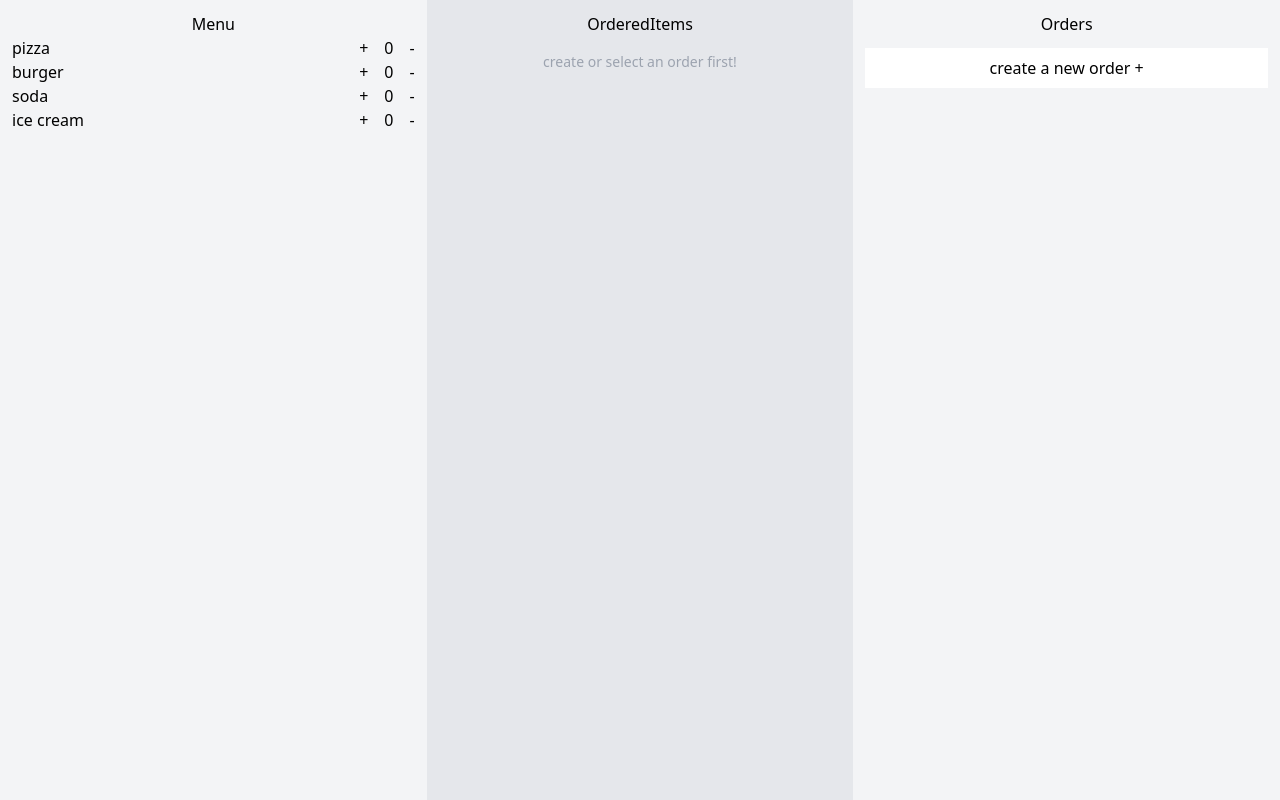
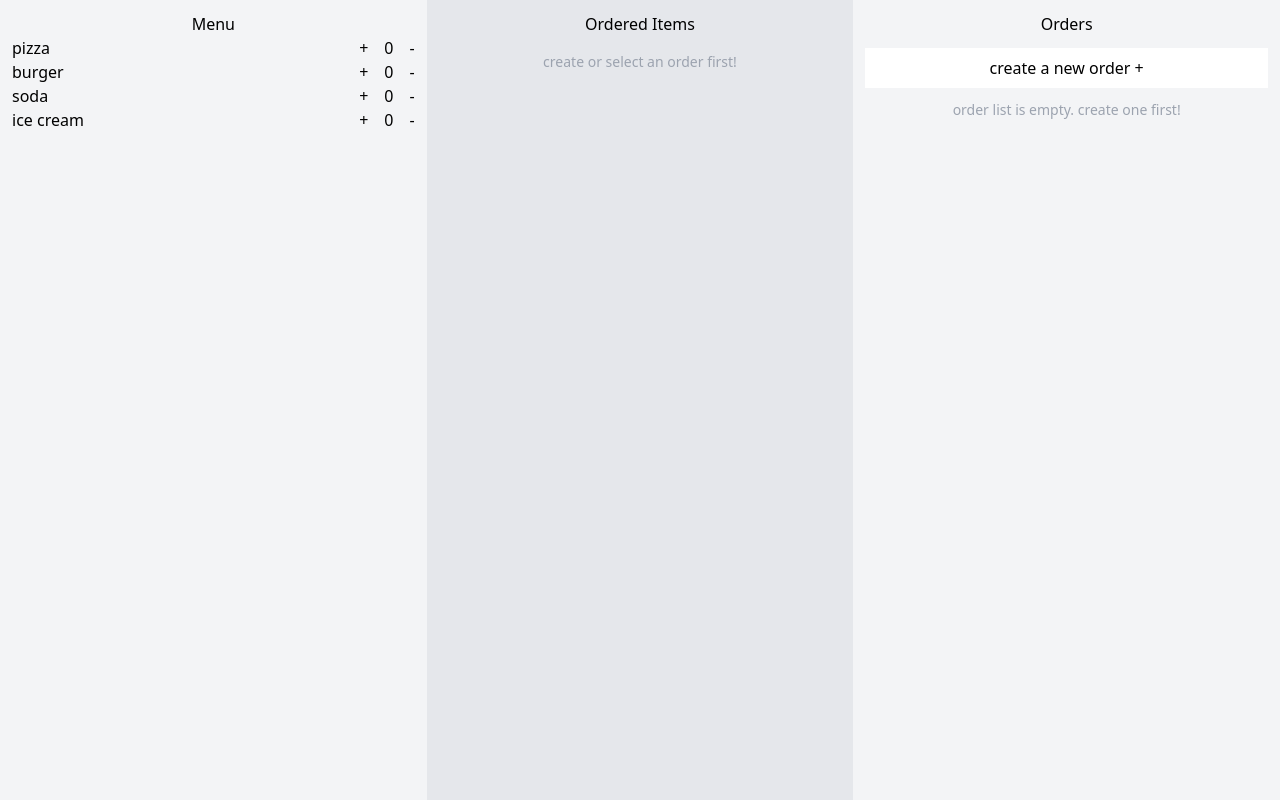
Before and after one commit to megatronhehe/food-ordering-panel, a React (Vite) app: page / in a window 1280 px wide. Built offline with nearby package versions, Linux system fonts and the light colour scheme.

Commit message:
feature added: delete order, clear ordered items when the order selected is deleted

```diff
--- a/src/App.jsx
+++ b/src/App.jsx
@@ -1,5 +1,4 @@
 import { useState } from "react";
-import { menusArray } from "./data/data";
 
 import Menu from "./components/Menu";
 import OrderedItems from "./components/OrderedItems";
@@ -7,13 +6,15 @@ import Orders from "./components/Orders";
 
 function App() {
 	const [ordersList, setOrdersList] = useState([]);
-	const [selectedOrder, setSelectedOrder] = useState([{}]);
+	const [selectedOrder, setSelectedOrder] = useState([]);
+
+	console.log(selectedOrder);
 
 	return (
 		<>
 			<main className="grid h-screen grid-cols-3">
 				<div className="w-full p-3 bg-gray-100">
-					<Menu menusArray={menusArray} />
+					<Menu />
 				</div>
 				<div className="w-full p-3 bg-gray-200">
 					<OrderedItems selectedOrder={selectedOrder} />
@@ -23,6 +24,7 @@ function App() {
 						ordersList={ordersList}
 						setOrdersList={setOrdersList}
 						setSelectedOrder={setSelectedOrder}
+						selectedOrder={selectedOrder}
 					/>
 				</div>
 			</main>
--- a/src/components/Menu.jsx
+++ b/src/components/Menu.jsx
@@ -1,6 +1,8 @@
 import React from "react";
 
-const Menu = ({ menusArray }) => {
+import { menusArray } from "../data/data";
+
+const Menu = () => {
 	const menusElement = menusArray.map((menu, i) => (
 		<div key={menu.fid} className="flex justify-between">
 			<p>{menu.name}</p>
--- a/src/components/OrderedItems.jsx
+++ b/src/components/OrderedItems.jsx
@@ -10,7 +10,7 @@ const OrderedItems = ({ selectedOrder }) => {
 
 	return (
 		<div>
-			<h1 className="text-center">OrderedItems</h1>
+			<h1 className="text-center">Ordered Items</h1>
 			{selectedOrder.id > 0 ? (
 				orderItemsElement
 			) : (
--- a/src/components/Orders.jsx
+++ b/src/components/Orders.jsx
@@ -1,6 +1,11 @@
 import React, { useState } from "react";
 
-const Orders = ({ setOrdersList, ordersList, setSelectedOrder }) => {
+const Orders = ({
+	setOrdersList,
+	ordersList,
+	setSelectedOrder,
+	selectedOrder,
+}) => {
 	const createId = () => {
 		const time = new Date();
 		return `${time.getMilliseconds()}${time.getSeconds()}${time.getMinutes()}${time.getHours()}${time.getDate()}${time.getMonth()}${time.getFullYear()}`;
@@ -41,13 +46,20 @@ const Orders = ({ setOrdersList, ordersList, setSelectedOrder }) => {
 		setSelectedOrder(thisOrder);
 	};
 
+	const deleteOrder = (id) => {
+		setOrdersList((prev) => prev.filter((order) => order.id !== id));
+		if (selectedOrder.id === id) {
+			setSelectedOrder([]);
+		}
+	};
+
 	const toggleShow = () => {
 		setIsToggledShow((prev) => !prev);
 	};
 
 	const ordersListsElement = ordersList.map((order) => (
+		<div key={order.id} className="flex">
 			<div
-			key={order.id}
 				onClick={() => selectOrder(order.id)}
 				className="flex flex-col items-start p-2 mb-3 bg-white"
 			>
@@ -55,6 +67,10 @@ const Orders = ({ setOrdersList, ordersList, setSelectedOrder }) => {
 				<p>name: {order.name}</p>
 				<p>table: {order.tableNumber}</p>
 				<p>{order.items.length}</p>
+			</div>
+			<button className="ml-2" onClick={() => deleteOrder(order.id)}>
+				x
+			</button>
 		</div>
 	));
 
@@ -88,8 +104,13 @@ const Orders = ({ setOrdersList, ordersList, setSelectedOrder }) => {
 					</button>
 				</form>
 			)}
-			<div className=""></div>
-			{ordersListsElement}
+			{ordersList.length > 0 ? (
+				ordersListsElement
+			) : (
+				<p className="text-sm text-gray-400">
+					order list is empty. create one first!
+				</p>
+			)}
 		</div>
 	);
 };
```
Lines whose indentation alone changed are shown as unchanged.
